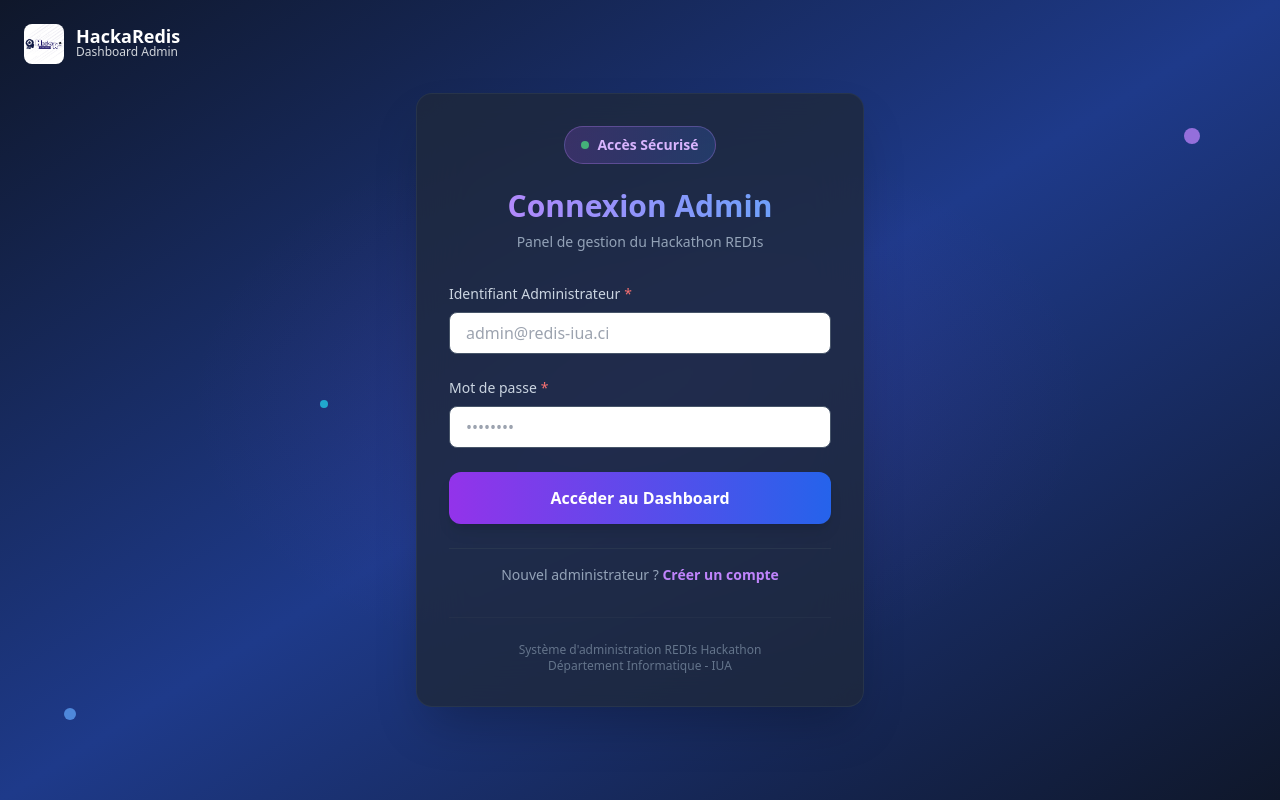
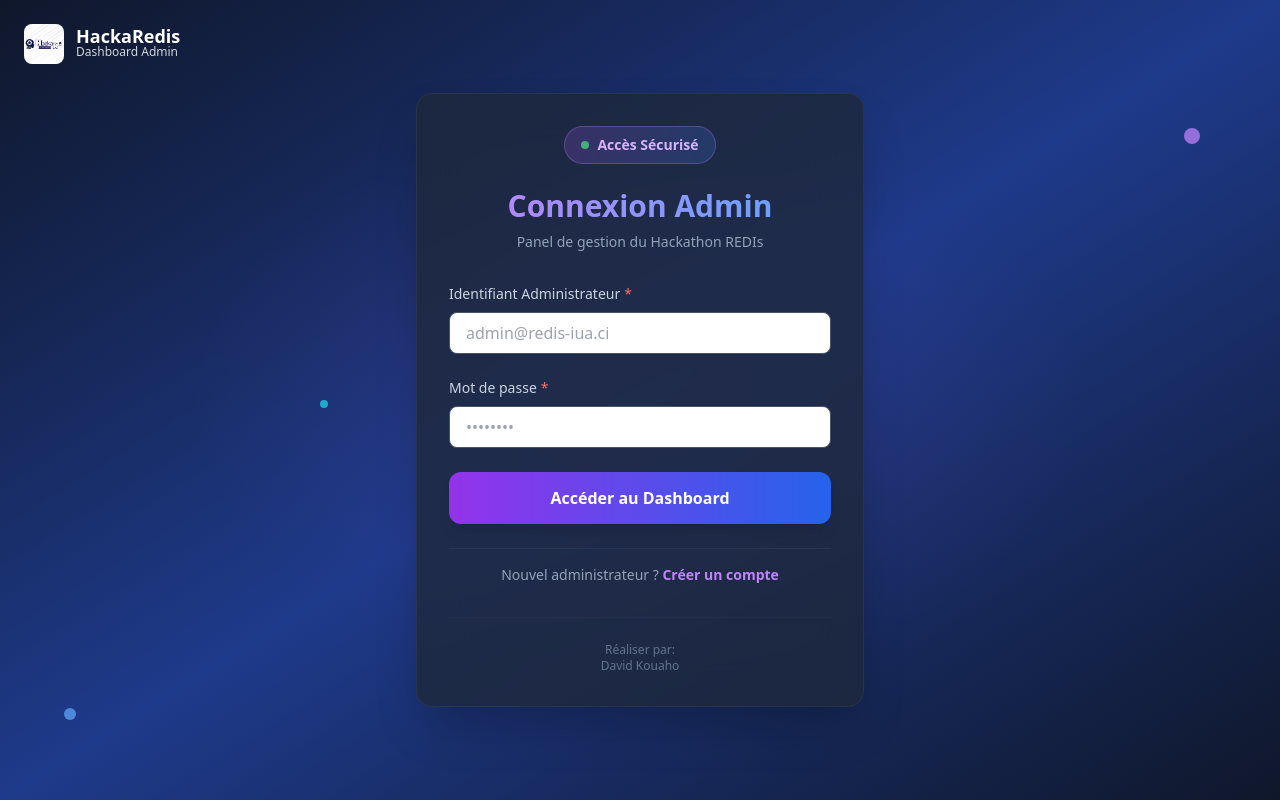
Before and after one commit to kouahodavid6/HACKATHON-REDIs-IUA-2025, a React (Vite) app: page /login in a window 1280 px wide. Built offline with nearby package versions, Linux system fonts and the light colour scheme.

Commit message:
lien de mon portfolio dans le composant LoginAdmin.jsx

```diff
--- a/src/pages/Auth/LoginAdmin.jsx
+++ b/src/pages/Auth/LoginAdmin.jsx
@@ -128,8 +128,8 @@ const LoginAdmin = () => {
 
                 <div className="text-center mt-8 pt-6 border-t border-slate-700/30">
                     <p className="text-slate-500 text-xs">
-                        Système d'administration REDIs Hackathon<br />
-                        Département Informatique - IUA
+                        Réaliser par:<br />
+                        <a href="https://davidkouaho-portfolio.vercel.app">David Kouaho</a>
                     </p>
                 </div>
             </div>
```
